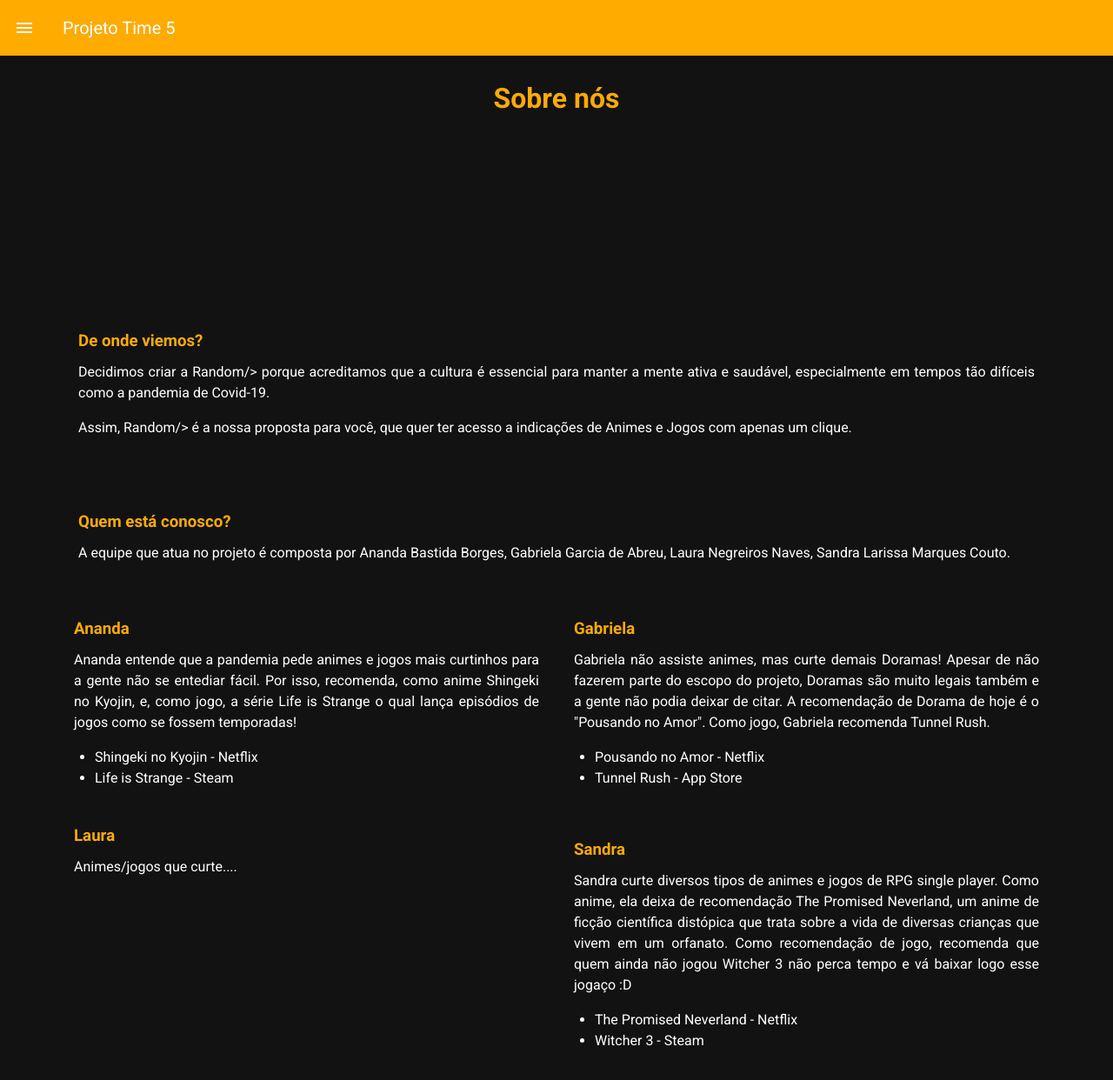
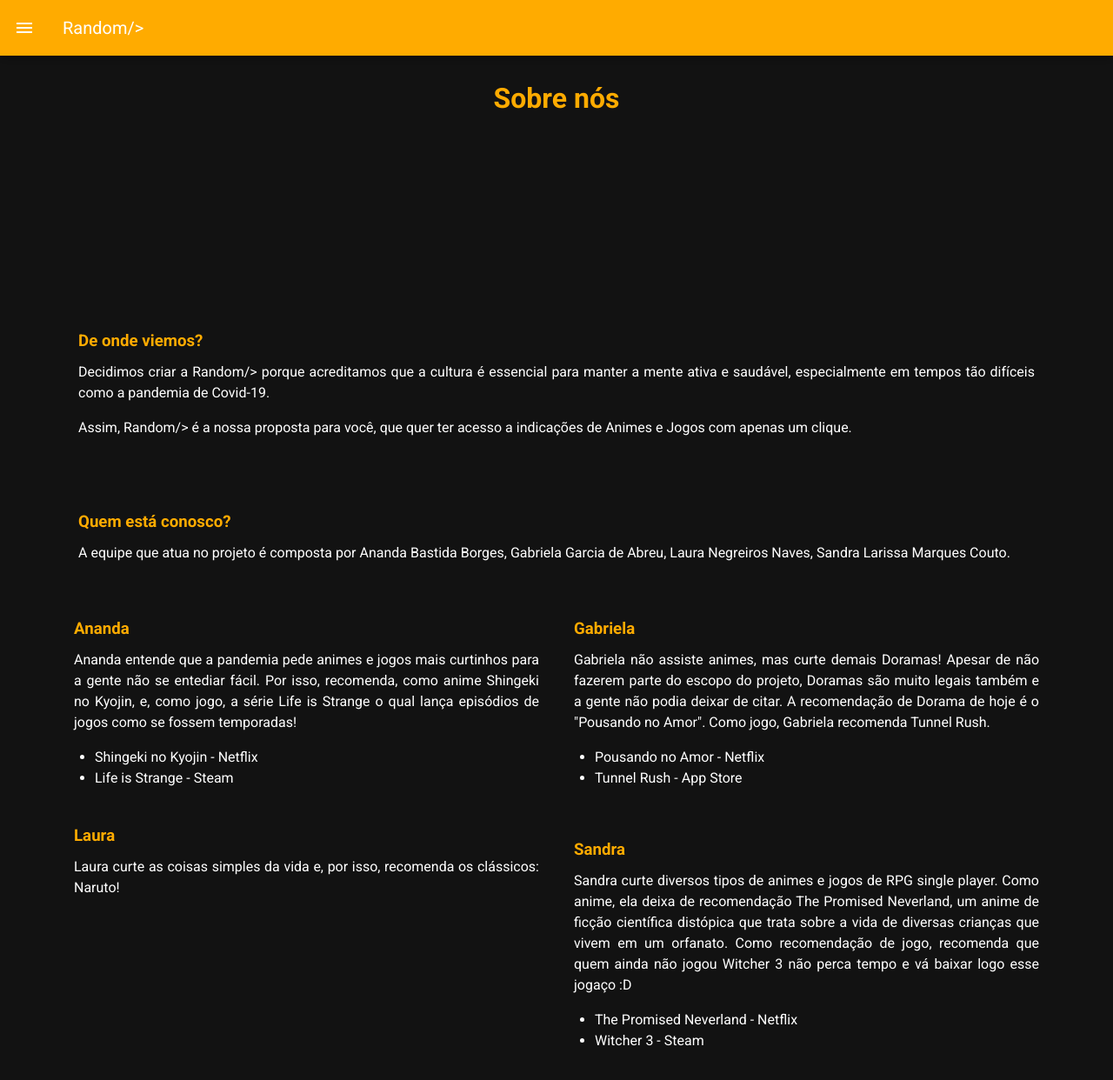
Before and after one commit to sandralcouto/desafio-decola, a Vue app: page /about in a window 1280 px wide. Shown: the top 1242 px of the page at 87% size. Built offline with nearby package versions, Linux system fonts and the light colour scheme.

Commit message:
corrige textos

```diff
--- a/src/components/shared/AppTopBar.vue
+++ b/src/components/shared/AppTopBar.vue
@@ -2,7 +2,7 @@
     <div class="app-top-bar">
         <v-app-bar color="amber accent-4" dark>
             <v-app-bar-nav-icon @click="drawer = true"></v-app-bar-nav-icon>
-            <v-toolbar-title>Projeto Time 5</v-toolbar-title>
+            <v-toolbar-title>Random/></v-toolbar-title>
         </v-app-bar>
 
         <v-navigation-drawer v-model="drawer" absolute temporary>
--- a/src/views/About.vue
+++ b/src/views/About.vue
@@ -61,7 +61,7 @@
       <div class="integrantes">
         <div class="pessoa">
           <h3>Laura</h3>
-          <p>Animes/jogos que curte....</p>
+          <p>Laura curte as coisas simples da vida e, por isso, recomenda os clássicos: Naruto!</p>
         </div>
         <div class="pessoa">
           <p></p>
```
